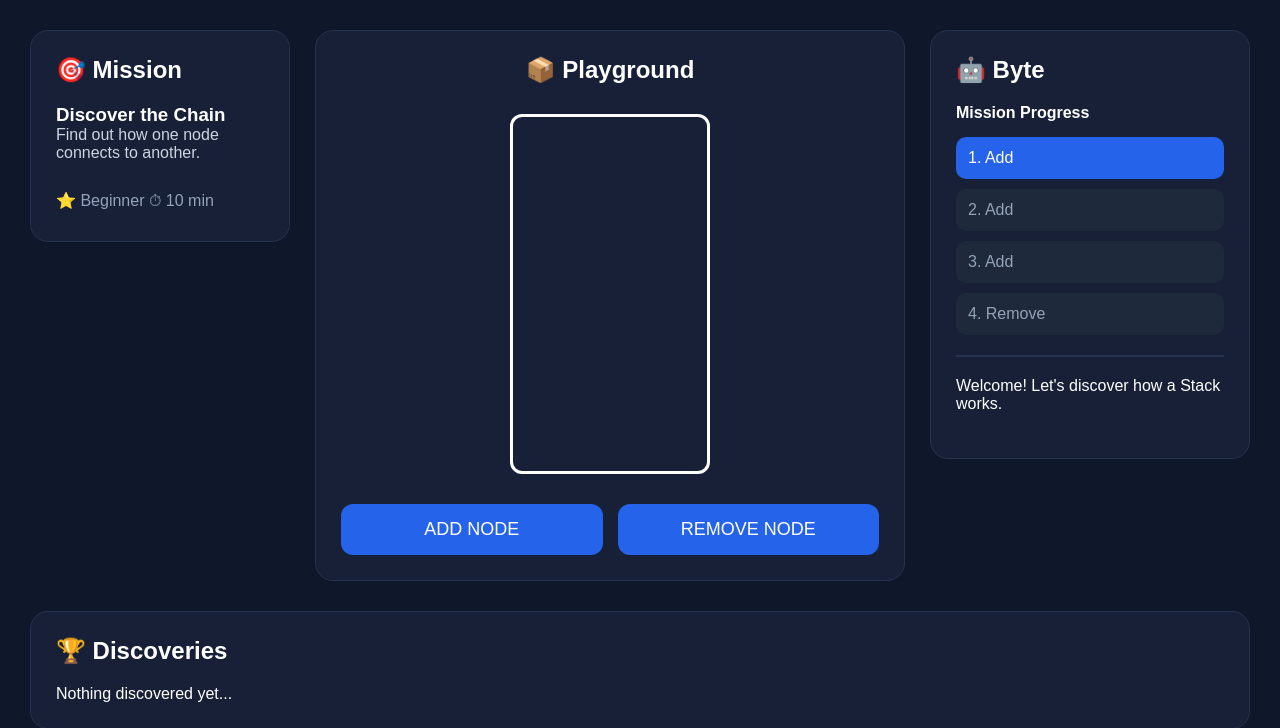
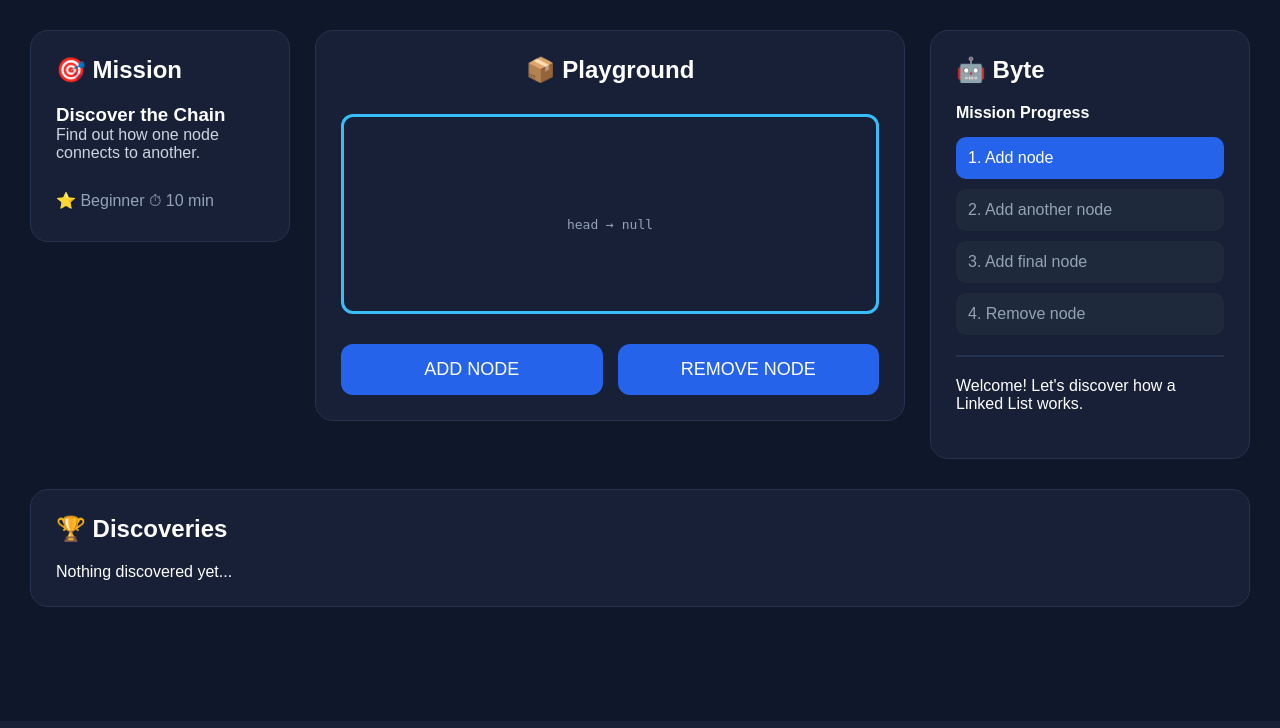
Before and after one commit to python627/visualcs, a Flask app: page /lesson/data_structures/linked-list in a window 1280 px wide. Shown: the part 79-807 px from the top of the page. After the commit the page ends 686 px from the top, so only its background shows below. Run offline with Flask 3, Linux system fonts and the light colour scheme.

Commit message:
Add interactive linked list lesson

```diff
--- a/static/css/components.css
+++ b/static/css/components.css
@@ -37,6 +37,133 @@
     flex-direction:column-reverse;
     gap:8px;
     overflow:hidden;
+}
+
+#stack.linked-list-view{
+    width:100%;
+    min-height:200px;
+    height:auto;
+    margin:25px 0;
+    border-color:#38bdf8;
+    padding:44px 20px 24px;
+    flex-direction:row;
+    align-items:center;
+    justify-content:flex-start;
+    gap:0;
+    overflow-x:auto;
+}
+
+.playground-area:has(#stack.linked-list-view){
+    width:min(100%, 720px);
+}
+
+.linked-node{
+    display:flex;
+    align-items:center;
+    flex:none;
+    position:relative;
+    animation:appear .3s ease;
+}
+
+.head-label{
+    position:absolute;
+    top:-31px;
+    left:0;
+    padding:4px 8px;
+    border-radius:999px;
+    background:#2563eb;
+    color:white;
+    font-size:11px;
+    font-weight:bold;
+    letter-spacing:.08em;
+}
+
+.head-label::after{
+    content:"";
+    position:absolute;
+    left:16px;
+    bottom:-7px;
+    border:4px solid transparent;
+    border-top-color:#2563eb;
+}
+
+.node-data{
+    width:58px;
+    height:58px;
+    display:flex;
+    align-items:center;
+    justify-content:center;
+    border:2px solid #7dd3fc;
+    border-radius:12px;
+    background:#0c4a6e;
+    color:white;
+    font-size:20px;
+    font-weight:bold;
+    box-shadow:0 4px 12px rgba(14, 165, 233, .2);
+}
+
+.node-arrow{
+    min-width:72px;
+    color:#7dd3fc;
+    font-size:15px;
+    font-weight:bold;
+    white-space:nowrap;
+}
+
+.node-entering .node-data{
+    animation:nodeEnter .5s ease-out;
+}
+
+.node-removing .node-data{
+    animation:nodeRemove .65s ease-in forwards;
+}
+
+.node-removing .head-label{
+    animation:headMove .65s ease-in forwards;
+}
+
+@keyframes nodeEnter{
+    0%{
+        opacity:0;
+        transform:translateX(28px) scale(.8);
+    }
+
+    100%{
+        opacity:1;
+        transform:translateX(0) scale(1);
+    }
+}
+
+@keyframes nodeRemove{
+    0%{
+        background:#0c4a6e;
+        transform:scale(1);
+    }
+
+    55%{
+        background:#b91c1c;
+        border-color:#fca5a5;
+        transform:scale(1.1);
+    }
+
+    100%{
+        opacity:0;
+        transform:translateY(35px) scale(.8);
+    }
+}
+
+@keyframes headMove{
+    100%{
+        opacity:0;
+        transform:translateX(30px);
+    }
+}
+
+.linked-list-empty{
+    width:100%;
+    color:#94a3b8;
+    font-family:monospace;
+    text-align:center;
 }
 
 .block{
--- a/static/js/app.js
+++ b/static/js/app.js
@@ -2,9 +2,6 @@ const playground = createPlayground(
     LESSON.playground.type
 );
 
-
-pushBtn.onclick = push;
-
-popBtn.onclick = pop;
+playground.mount();
 
 updateMission();
--- /dev/null
+++ b/static/js/engine/linked_list_playground.js
@@ -0,0 +1,141 @@
+function createLinkedListPlayground() {
+
+    const linkedList = new LinkedList();
+    let linkedListBusy = false;
+
+    function render(options = {}) {
+
+        const { enteringNode = false, removingHead = false } = options;
+
+        stackDiv.innerHTML = "";
+        stackDiv.classList.add("linked-list-view");
+
+        const values = linkedList.getValues();
+
+        if (values.length === 0) {
+
+            const emptyState = document.createElement("p");
+            emptyState.className = "linked-list-empty";
+            emptyState.textContent = "head \u2192 null";
+            stackDiv.appendChild(emptyState);
+
+            return;
+
+        }
+
+        values.forEach((value, index) => {
+
+            const node = document.createElement("div");
+            node.className = "linked-node";
+
+            if (index === 0) node.classList.add("head-node");
+            if (index === values.length - 1 && enteringNode) {
+                node.classList.add("node-entering");
+            }
+            if (index === 0 && removingHead) {
+                node.classList.add("node-removing");
+            }
+
+            if (index === 0) {
+
+                const headLabel = document.createElement("span");
+                headLabel.className = "head-label";
+                headLabel.textContent = "HEAD";
+                node.appendChild(headLabel);
+
+            }
+
+            const data = document.createElement("div");
+            data.className = "node-data";
+            data.textContent = value;
+
+            const link = document.createElement("div");
+            link.className = "node-arrow";
+            link.textContent = index < values.length - 1 ? "next \u2192" : "next \u2192 null";
+
+            node.append(data, link);
+            stackDiv.appendChild(node);
+
+        });
+
+    }
+
+    function add() {
+
+        if (lessonFinished || linkedListBusy) return;
+
+        const value = Math.floor(Math.random() * 90) + 10;
+        const wasEmpty = linkedList.isEmpty();
+
+        linkedList.add(value);
+        pushCount++;
+
+        render({ enteringNode: true });
+        updateMission();
+
+        message.innerHTML =
+            "\uD83E\uDD16 Byte<br><br>" +
+            (pushCount < 3
+                ? (wasEmpty
+                    ? `Node ${value} is the first node, so HEAD points to it.`
+                    : `Node ${value} joined the chain. The previous node's next link points to it.`)
+                : "Excellent! Now remove a node and watch HEAD follow its next link.");
+
+    }
+
+    function remove() {
+
+        if (lessonFinished || linkedListBusy) return;
+
+        if (linkedList.isEmpty()) {
+            message.innerHTML = "\uD83E\uDD16 Byte<br><br>The Linked List is empty.";
+            return;
+        }
+
+        linkedListBusy = true;
+
+        const removedValue = linkedList.head.value;
+
+        render({ removingHead: true });
+
+        message.innerHTML =
+            "\uD83E\uDD16 Byte<br><br>" +
+            `Node ${removedValue} is leaving. Watch HEAD move to the next node.`;
+
+        setTimeout(() => {
+
+            linkedList.remove();
+            popCount++;
+
+            render();
+            updateMission();
+
+            linkedListBusy = false;
+
+            if (pushCount >= 3 && popCount >= 1) {
+                showQuiz();
+            }
+            else {
+                message.innerHTML =
+                    "\uD83E\uDD16 Byte<br><br>" +
+                    "HEAD now points to the next node in the chain.";
+            }
+
+        }, 650);
+
+    }
+
+    return {
+        mount() {
+            pushBtn.onclick = add;
+            popBtn.onclick = remove;
+            render();
+        },
+        reset() {
+            linkedListBusy = false;
+            linkedList.clear();
+            render();
+        }
+    };
+
+}
--- a/static/js/engine/playground.js
+++ b/static/js/engine/playground.js
@@ -3,21 +3,15 @@ function createPlayground(type) {
     switch (type) {
 
         case "stack":
-            return {
-                type: "stack",
-                addAction: "PUSH",
-                removeAction: "POP"
-            };
+            return createStackPlayground();
 
         case "queue":
-            return {
-                type: "queue",
-                addAction: "ENQUEUE",
-                removeAction: "DEQUEUE"
-            };
+            return createQueuePlayground();
+
+        case "linked-list":
+            return createLinkedListPlayground();
 
         default:
-
             console.error(
                 `Unknown playground type: ${type}`
             );
--- /dev/null
+++ b/static/js/engine/queue_playground.js
@@ -0,0 +1,87 @@
+function createQueuePlayground() {
+
+    const queue = [];
+
+    function render() {
+
+        stackDiv.innerHTML = "";
+        stackDiv.classList.remove("linked-list-view");
+
+        queue.forEach(number => {
+
+            const block = document.createElement("div");
+            block.className = "block";
+            block.innerText = number;
+            stackDiv.appendChild(block);
+
+        });
+
+    }
+
+    function add() {
+
+        if (lessonFinished) return;
+
+        const value = Math.floor(Math.random() * 90) + 10;
+
+        pushCount++;
+
+        const block = document.createElement("div");
+        block.className = "block falling-block";
+        block.innerText = value;
+        animationLayer.appendChild(block);
+
+        setTimeout(() => {
+
+            if (animationLayer.contains(block)) {
+                animationLayer.removeChild(block);
+            }
+
+            queue.push(value);
+            render();
+
+        }, 600);
+
+        message.innerHTML =
+            "\uD83E\uDD16 Byte<br><br>" +
+            (pushCount < 3
+                ? "Great! Press ENQUEUE again."
+                : "Excellent! Now press DEQUEUE once.");
+
+        updateMission();
+
+    }
+
+    function remove() {
+
+        if (lessonFinished) return;
+
+        if (queue.length === 0) {
+            message.innerHTML = "\uD83E\uDD16 Byte<br><br>The structure is empty.";
+            return;
+        }
+
+        queue.shift();
+        popCount++;
+
+        render();
+        updateMission();
+
+        if (pushCount >= 3 && popCount >= 1) {
+            showQuiz();
+        }
+
+    }
+
+    return {
+        mount() {
+            pushBtn.onclick = add;
+            popBtn.onclick = remove;
+        },
+        reset() {
+            queue.length = 0;
+            render();
+        }
+    };
+
+}
--- /dev/null
+++ b/static/js/engine/stack_playground.js
@@ -0,0 +1,92 @@
+function createStackPlayground() {
+
+    const stack = [];
+
+    function render() {
+
+        stackDiv.innerHTML = "";
+        stackDiv.classList.remove("linked-list-view");
+
+        stack.forEach((number, index) => {
+
+            const block = document.createElement("div");
+            block.className = "block";
+
+            if (index === stack.length - 1) {
+                block.classList.add("new");
+            }
+
+            block.innerText = number;
+            stackDiv.appendChild(block);
+
+        });
+
+    }
+
+    function add() {
+
+        if (lessonFinished) return;
+
+        const value = Math.floor(Math.random() * 90) + 10;
+
+        pushCount++;
+
+        const block = document.createElement("div");
+        block.className = "block falling-block";
+        block.innerText = value;
+        animationLayer.appendChild(block);
+
+        setTimeout(() => {
+
+            if (animationLayer.contains(block)) {
+                animationLayer.removeChild(block);
+            }
+
+            stack.push(value);
+            render();
+
+        }, 600);
+
+        message.innerHTML =
+            "\uD83E\uDD16 Byte<br><br>" +
+            (pushCount < 3
+                ? "Great! Press PUSH again."
+                : "Excellent! Now press POP once.");
+
+        updateMission();
+
+    }
+
+    function remove() {
+
+        if (lessonFinished) return;
+
+        if (stack.length === 0) {
+            message.innerHTML = "\uD83E\uDD16 Byte<br><br>The structure is empty.";
+            return;
+        }
+
+        stack.pop();
+        popCount++;
+
+        render();
+        updateMission();
+
+        if (pushCount >= 3 && popCount >= 1) {
+            showQuiz();
+        }
+
+    }
+
+    return {
+        mount() {
+            pushBtn.onclick = add;
+            popBtn.onclick = remove;
+        },
+        reset() {
+            stack.length = 0;
+            render();
+        }
+    };
+
+}
--- a/static/js/lesson.js
+++ b/static/js/lesson.js
@@ -3,15 +3,13 @@ let lessonFinished = false;
 
 function resetLesson() {
 
-    stack.length = 0;
+    playground.reset();
 
     pushCount = 0;
 
     popCount = 0;
 
     lessonFinished = false;
-
-    render();
 
     updateMission();
 
--- a/static/js/stack.js
+++ /dev/null
@@ -1,138 +0,0 @@
-const stack = [];
-
-const playgroundType = LESSON.playground.type;
-
-
-function render() {
-
-    stackDiv.innerHTML = "";
-
-    stack.forEach((number, index) => {
-
-        const block = document.createElement("div");
-
-        block.className = "block";
-
-        if (
-            playgroundType === "stack" &&
-            index === stack.length - 1
-        ) {
-            block.classList.add("new");
-        }
-
-        block.innerText = number;
-
-        stackDiv.appendChild(block);
-
-    });
-
-}
-
-
-function push() {
-
-    if (lessonFinished) return;
-
-    const value =
-        Math.floor(Math.random() * 90) + 10;
-
-    pushCount++;
-
-    const block = document.createElement("div");
-
-    block.className = "block falling-block";
-
-    block.innerText = value;
-
-    animationLayer.appendChild(block);
-
-
-    setTimeout(() => {
-
-        if (animationLayer.contains(block)) {
-
-            animationLayer.removeChild(block);
-
-        }
-
-        stack.push(value);
-
-        render();
-
-    }, 600);
-
-
-    if (pushCount < 3) {
-
-        message.innerHTML =
-            "🤖 Byte<br><br>" +
-            "Great! Press " +
-            (playgroundType === "queue"
-                ? "ENQUEUE"
-                : "PUSH") +
-            " again.";
-
-    }
-
-    else {
-
-        message.innerHTML =
-            "🤖 Byte<br><br>" +
-            "Excellent! Now press " +
-            (playgroundType === "queue"
-                ? "DEQUEUE"
-                : "POP") +
-            " once.";
-
-    }
-
-    updateMission();
-
-}
-
-
-function pop() {
-
-    if (lessonFinished) return;
-
-
-    if (stack.length === 0) {
-
-        message.innerHTML =
-            "🤖 Byte<br><br>The structure is empty.";
-
-        return;
-
-    }
-
-
-    if (playgroundType === "queue") {
-
-        stack.shift();
-
-    }
-
-    else {
-
-        stack.pop();
-
-    }
-
-
-    popCount++;
-
-    render();
-
-    updateMission();
-
-
-    if (
-        pushCount >= 3 &&
-        popCount >= 1
-    ) {
-
-        showQuiz();
-
-    }
-
-}
--- a/templates/index.html
+++ b/templates/index.html
@@ -90,7 +90,7 @@
 
     <div id="message">
 
-        Welcome! Let's discover how a Stack works.
+        Welcome! Let's discover how a {{ lesson.topic }} works.
 
     </div>
 
@@ -116,16 +116,22 @@
 
 <script src="{{ url_for('static', filename='js/dom.js') }}"></script>
 
-<script src="{{ url_for('static', filename='js/engine/playground.js') }}"></script>
+<script src="{{ url_for('static', filename='js/mission.js') }}"></script>
 
-<script src="{{ url_for('static', filename='js/mission.js') }}"></script>
-<script src="{{ url_for('static', filename='js/objects/structures.js') }}"></script>
 
 <script src="{{ url_for('static', filename='js/lesson.js') }}"></script>
 
 <script src="{{ url_for('static', filename='js/quiz.js') }}"></script>
 
-<script src="{{ url_for('static', filename='js/stack.js') }}"></script>
+<script src="{{ url_for('static', filename='js/engine/stack_playground.js') }}"></script>
+
+<script src="{{ url_for('static', filename='js/engine/queue_playground.js') }}"></script>
+
+<script src="{{ url_for('static', filename='js/objects/linked_list.js') }}"></script>
+
+<script src="{{ url_for('static', filename='js/engine/linked_list_playground.js') }}"></script>
+
+<script src="{{ url_for('static', filename='js/engine/playground.js') }}"></script>
 
 <script src="{{ url_for('static', filename='js/app.js') }}"></script>
 </body>
```
Also changed, not shown: lessons/data_structures/linked-list.json (+8 -8 lines), static/js/objects/linked_list.js (renamed from static/js/linked_list.js).
